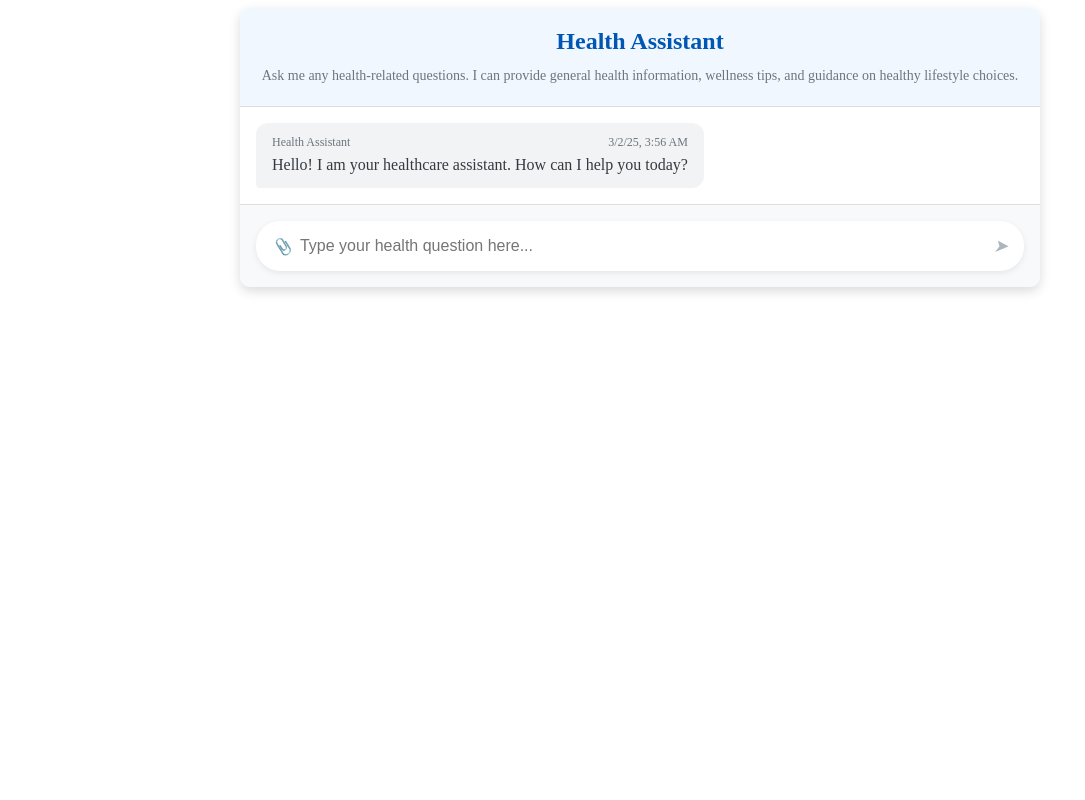
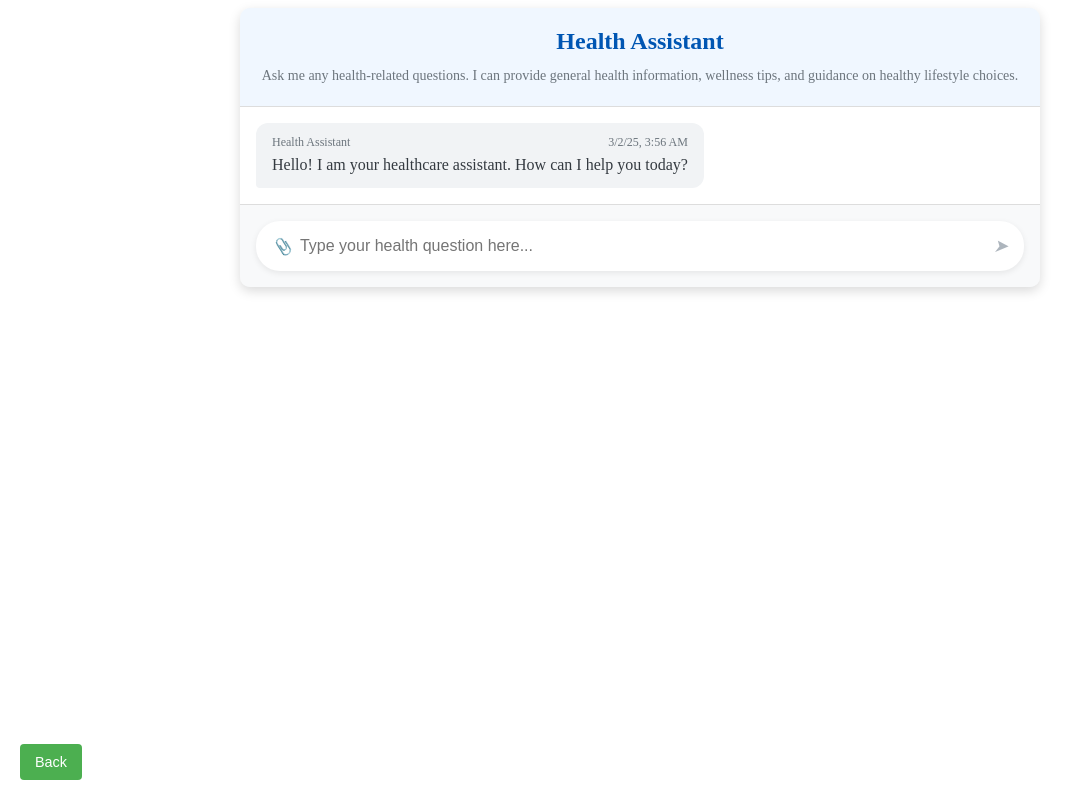
Before and after one commit to peruyeroj/healthcare_portal, an Angular app in the folder frontend/: page /health-bot in a window 1280 px wide. Shown: the whole page, without its empty margins (0-1085 px from the left). Built offline with nearby package versions, Linux system fonts and the light colour scheme.

Commit message:
added a back button

```diff
--- a/frontend/src/app/health-bot/health-bot.component.css
+++ b/frontend/src/app/health-bot/health-bot.component.css
@@ -228,3 +228,23 @@
   font-size: 14px;
   line-height: 1.5;
 }
+
+.back-button-container {
+  position: absolute;
+  bottom: 20px;
+  left: 20px;
+}
+
+.back-button {
+  background-color: #4CAF50;
+  color: white;
+  padding: 10px 15px;
+  border: none;
+  border-radius: 4px;
+  cursor: pointer;
+  font-size: 0.9rem;
+}
+
+.back-button:hover {
+  background-color: #45a049;
+}
--- a/frontend/src/app/health-bot/health-bot.component.html
+++ b/frontend/src/app/health-bot/health-bot.component.html
@@ -1,19 +1,31 @@
 <div class="health-bot-container">
   <div class="health-bot-header">
     <h1>Health Assistant</h1>
-    <p>Ask me any health-related questions. I can provide general health information, wellness tips, and guidance on healthy lifestyle choices.</p>
+    <p>
+      Ask me any health-related questions. I can provide general health
+      information, wellness tips, and guidance on healthy lifestyle choices.
+    </p>
   </div>
 
   <div class="chat-container">
     <div class="chat-messages-container" #chatMessagesContainer>
       <ng-container *ngIf="chatMessages && chatMessages.length > 0">
-        <div *ngFor="let message of chatMessages"
-             class="message"
-             [ngClass]="{'user-message': message.isUser, 'bot-message': !message.isUser}">
+        <div
+          *ngFor="let message of chatMessages"
+          class="message"
+          [ngClass]="{
+            'user-message': message.isUser,
+            'bot-message': !message.isUser
+          }"
+        >
           <div class="message-content">
             <div class="message-header">
-              <span class="sender">{{ message.isUser ? 'You' : 'Health Assistant' }}</span>
-              <span class="timestamp">{{ message.timestamp | date:'short' }}</span>
+              <span class="sender">{{
+                message.isUser ? "You" : "Health Assistant"
+              }}</span>
+              <span class="timestamp">{{
+                message.timestamp | date : "short"
+              }}</span>
             </div>
             <div class="message-text">{{ message.content }}</div>
           </div>
@@ -39,18 +51,33 @@
         <label for="file-upload" class="file-upload-btn">
           <i class="file-icon">📎</i>
         </label>
-        <input id="file-upload" type="file" (change)="onFileSelected($event)" accept="image/*" style="display: none;">
+        <input
+          id="file-upload"
+          type="file"
+          (change)="onFileSelected($event)"
+          accept="image/*"
+          style="display: none"
+        />
 
-        <input type="text"
-               class="message-input"
-               placeholder="Type your health question here..."
-               [(ngModel)]="userMessage"
-               (keyup.enter)="sendMessage()">
+        <input
+          type="text"
+          class="message-input"
+          placeholder="Type your health question here..."
+          [(ngModel)]="userMessage"
+          (keyup.enter)="sendMessage()"
+        />
 
-        <button class="send-btn" [disabled]="!userMessage.trim() || isLoading" (click)="sendMessage()">
+        <button
+          class="send-btn"
+          [disabled]="!userMessage.trim() || isLoading"
+          (click)="sendMessage()"
+        >
           <i class="send-icon">➤</i>
         </button>
       </div>
     </div>
   </div>
+  <div class="back-button-container">
+    <button class="back-button" routerLink="/home">Back</button>
+  </div>
 </div>
--- a/frontend/src/app/health-bot/health-bot.component.ts
+++ b/frontend/src/app/health-bot/health-bot.component.ts
@@ -1,6 +1,6 @@
 import { Component, OnInit, ViewChild, ElementRef, AfterViewChecked } from '@angular/core';
-import { HttpClient } from '@angular/common/http';
-import { CommonModule } from '@angular/common';
+import { CommonModule} from '@angular/common';
+import { RouterLink } from '@angular/router';
 import { FormsModule } from '@angular/forms';
 import { HealthBotService } from '../services/health-bot.service';
 
@@ -13,7 +13,7 @@ interface ChatMessage {
 @Component({
   selector: 'app-health-bot',
   standalone: true,
-  imports: [CommonModule, FormsModule],
+  imports: [CommonModule, FormsModule, RouterLink],
   templateUrl: './health-bot.component.html',
   styleUrl: './health-bot.component.css'
 })
```
Also changed, not shown: frontend/src/app/health-bot/health-bot.module.ts (added, +13 -0 lines).
